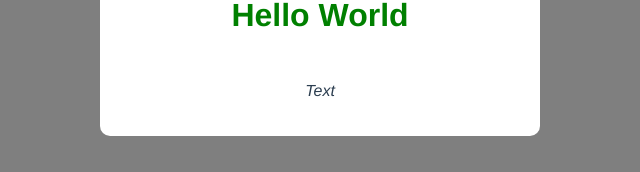
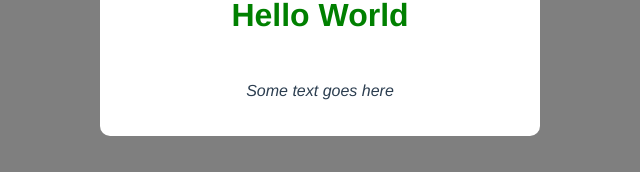
Before and after one commit to braden-w-tutorials/learn-vue-with-net-ninja, a Vue app in the folder modal-project/: page / in a window 1280 px wide. Shown: the part 144-316 px from the top of the page, without its empty margins (320-960 px from the left). Built offline with nearby package versions, Linux system fonts and the light colour scheme.

Commit message:
Added binding based off proop

```diff
--- a/modal-project/src/App.vue
+++ b/modal-project/src/App.vue
@@ -2,7 +2,7 @@
     <h1>{{ title }}</h1>
     <input type="text" ref="name" />
     <button @click="handleClick">Click me</button>
-    <Modal header="Hello World" text="Text" />
+    <Modal :header="header" :text="text" theme="sale" />
 </template>
 
 <script>
@@ -12,7 +12,9 @@ export default {
     components: { Modal },
     data() {
         return {
-            title: "My First Vue App :)"
+            title: "My First Vue App :)",
+            header: "Hello World",
+            text: "Some text  goes here"
         };
     },
     methods: {
--- a/modal-project/src/components/Modal.vue
+++ b/modal-project/src/components/Modal.vue
@@ -1,6 +1,6 @@
 <template>
     <div class="backdrop">
-        <div class="modal">
+        <div class="modal" :class="{ sale: theme === 'sale' }">
             <h1>{{ header }}</h1>
             <p>{{ text }}</p>
         </div>
@@ -9,7 +9,7 @@
 
 <script>
 export default {
-    props: ["header", "text"]
+    props: ["header", "text", "theme"]
 };
 </script>
 
```
